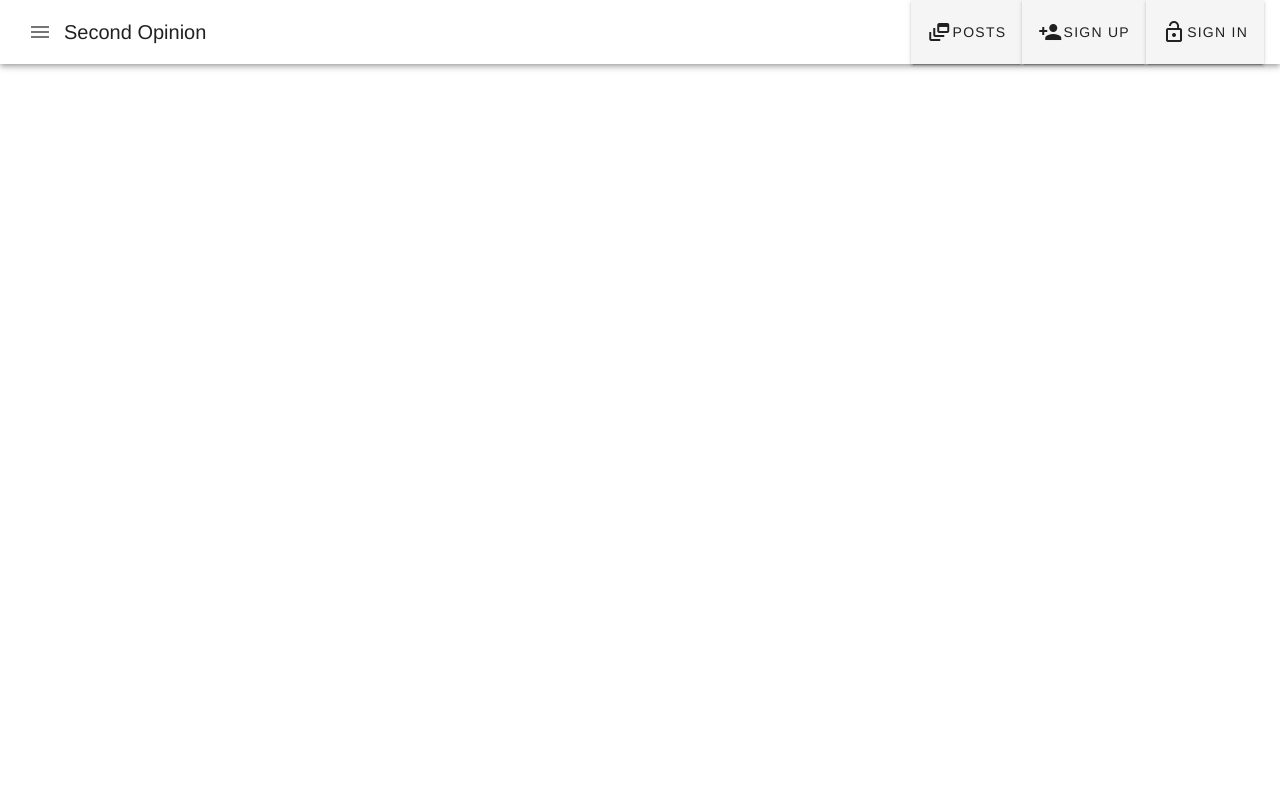
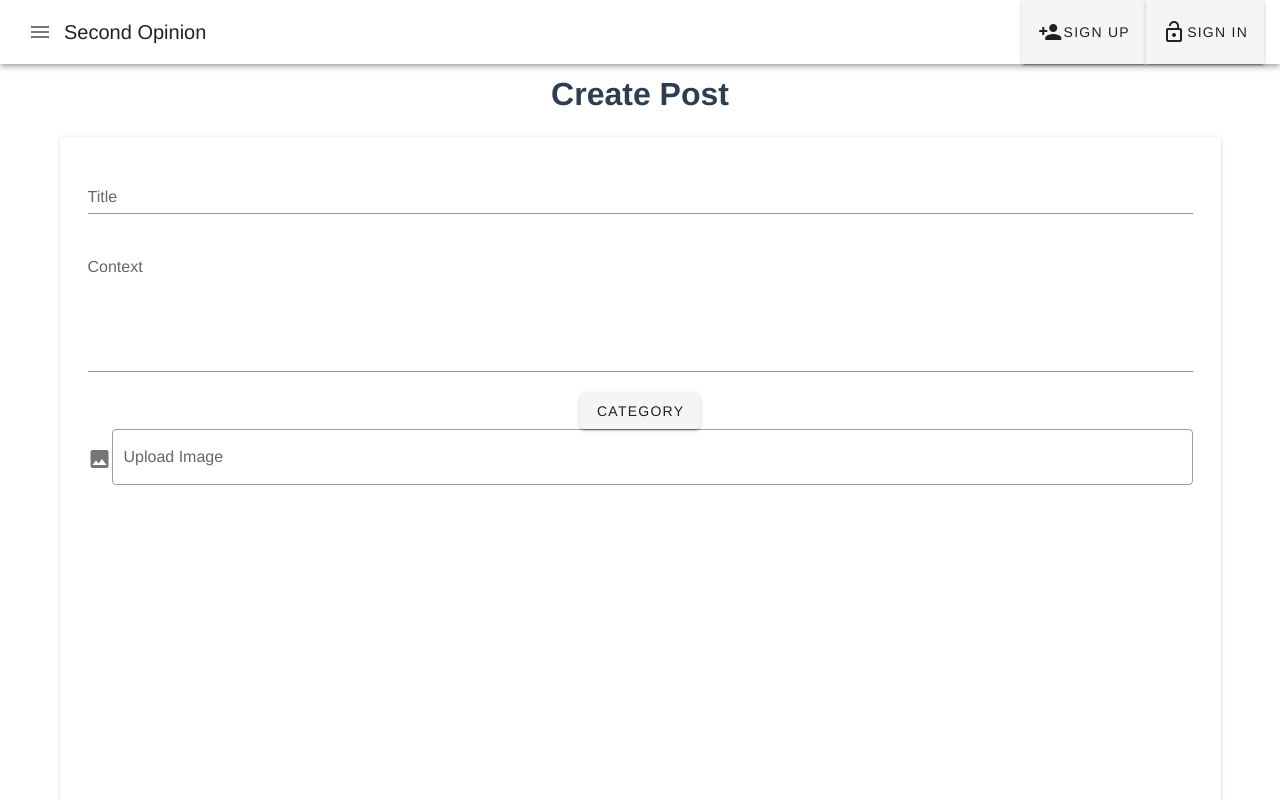
Before and after one commit to AdamCassidy/feedback-app, a Vue app: page /new in a window 1280 px wide. Shown: the top 800 px of the page. Built offline with nearby package versions, Linux system fonts and the light colour scheme.

Commit message:
Change Posts to Home and route to it after create
For simplicity and user convenience.

```diff
--- a/src/App.vue
+++ b/src/App.vue
@@ -17,6 +17,11 @@
         </v-toolbar-items>
     </v-toolbar>
     <v-navigation-drawer v-model="openDrawer" temporary absolute>
+        <v-container>
+            <h1>
+                <router-link to="/" tag="span" style="cursor: pointer">Second Opinion</router-link>
+            </h1>
+        </v-container>
         <v-list flat>
             <v-list-item-group>
                 <v-list-item v-for="item in drawerItems" :key="item.key" :to="item.link">
@@ -72,23 +77,12 @@ export default {
         },
         toolbarItems() {
             let toolbarItems = [{
-                    icon: "dynamic_feed",
-                    title: "Posts",
-                    link: "/posts",
-                },
-                {
-                    icon: "post_add",
-                    title: "Create Post",
-                    link: "/post/new",
-                },
-            ];
+                icon: "post_add",
+                title: "Create Post",
+                link: "/new",
+            }, ];
             if (!this.userIsAuthenticated) {
                 toolbarItems = [{
-                        icon: "dynamic_feed",
-                        title: "Posts",
-                        link: "/posts",
-                    },
-                    {
                         icon: "person_add",
                         title: "Sign up",
                         link: "/signup",
--- a/src/router/index.js
+++ b/src/router/index.js
@@ -1,6 +1,6 @@
 import Vue from "vue";
 import VueRouter from "vue-router";
-import Home from "../views/Home.vue";
+import Home from "../views/Post/Home.vue";
 
 Vue.use(VueRouter);
 
@@ -40,12 +40,6 @@ const routes = [
     name: "Cooking",
     component: () => import("../views/Cooking.vue"),
   },
-
-  {
-    path: "/posts",
-    name: "Posts",
-    component: () => import("../views/Post/Posts.vue"),
-  },
   {
     path: "/signup",
     name: "Sign-up",
@@ -62,12 +56,12 @@ const routes = [
     component: () => import("../views/Automotive.vue"),
   },
   {
-    path: "/post/new",
+    path: "/new",
     name: "createPost",
     component: () => import("../views/Post/CreatePost.vue"),
   },
   {
-    path: "/post/:id",
+    path: "/:id",
     name: "post",
     props: true,
     component: () => import("../views/Post/Post.vue"),
--- a/src/store/index.js
+++ b/src/store/index.js
@@ -92,11 +92,11 @@ export const store = new Vuex.Store({
       let key;
       let imageURL;
 
-      firebase
+      return firebase
         .auth()
         .currentUser.getIdToken(true)
         .then((idToken) => {
-          fetch(
+          return fetch(
             "https://feedback-project-20f04.firebaseio.com/posts.json?auth=" +
               idToken,
             {
@@ -141,12 +141,14 @@ export const store = new Vuex.Store({
                 id: key,
               });
               commit("setLoading", false);
+              return key;
             })
             .catch((error) => {
               commit("setLoading", false);
               console.log(error);
             });
         })
+
         .catch((error) => {
           console.log(error);
           commit("setLoading", false);
--- a/src/views/Automotive.vue
+++ b/src/views/Automotive.vue
@@ -16,7 +16,7 @@
                 <v-card-subtitle class=".justify-start">{{ post.date | date }}</v-card-subtitle>
                 <v-spacer></v-spacer>
                 <v-card-actions>
-                  <v-btn :to="'./post/' + post.id">
+                  <v-btn :to="'.//' + post.id">
                     <v-icon left>arrow_forward</v-icon>View
                   </v-btn>
                 </v-card-actions>
--- a/src/views/Cooking.vue
+++ b/src/views/Cooking.vue
@@ -16,7 +16,7 @@
                 <v-card-subtitle class=".justify-start">{{ post.date | date }}</v-card-subtitle>
                 <v-spacer></v-spacer>
                 <v-card-actions>
-                  <v-btn :to="'./post/' + post.id">
+                  <v-btn :to="'.//' + post.id">
                     <v-icon left>arrow_forward</v-icon>View
                   </v-btn>
                 </v-card-actions>
--- a/src/views/Home.vue
+++ /dev/null
@@ -1,25 +0,0 @@
-<template>
-  <div>
-    <v-container>
-      <v-container>
-        <h1>Second Opinion</h1>
-      </v-container>
-    </v-container>
-  </div>
-</template>
-
-<script>
-// @ is an alias to /src
-
-export default {
-  name: "Home",
-  computed: {
-    posts() {
-      return this.$store.getters.posts;
-    },
-  },
-};
-</script>
-
-<style lang="">
-</style>
--- a/src/views/HomeProjects.vue
+++ b/src/views/HomeProjects.vue
@@ -16,7 +16,7 @@
                 <v-card-subtitle class=".justify-start">{{ post.date | date }}</v-card-subtitle>
                 <v-spacer></v-spacer>
                 <v-card-actions>
-                                <v-btn :to="'./post/' + post.id">
+                  <v-btn :to="'.//' + post.id">
                     <v-icon left>arrow_forward</v-icon>View
                   </v-btn>
                 </v-card-actions>
--- a/src/views/Post/CreatePost.vue
+++ b/src/views/Post/CreatePost.vue
@@ -128,7 +128,10 @@ export default {
         category: "placeholder",
       };
 
-      this.$store.dispatch("createPost", postData);
+      this.$store.dispatch("createPost", postData).then((postId) => {
+        this.$router.push("/" + postId);
+        return;
+      });
     },
     onDismissed() {
       this.$store.dispatch("clearAuthError");
--- a/src/views/Post/Posts.vue
+++ b/src/views/Post/Home.vue
@@ -1,5 +1,8 @@
 <template>
 <v-container>
+    <v-container>
+        <h1>Second Opinion</h1>
+    </v-container>
     <v-row>
         <v-col v-for="post in posts" :key="post.id" cols="10">
             <v-card>
--- a/src/views/Sports.vue
+++ b/src/views/Sports.vue
@@ -1,9 +1,7 @@
 <template>
   <div class="sports">
     <v-container>
-      <v-container>
-        <h1>Sports</h1>
-      </v-container>
+      <h1>Sports</h1>
     </v-container>
     <v-container>
       <v-row>
@@ -18,7 +16,7 @@
                 <v-card-subtitle class=".justify-start">{{ post.date | date }}</v-card-subtitle>
                 <v-spacer></v-spacer>
                 <v-card-actions>
-                  <v-btn :to="'./post/' + post.id">
+                  <v-btn :to="'.//' + post.id">
                     <v-icon left>arrow_forward</v-icon>View
                   </v-btn>
                 </v-card-actions>
```
Lines whose indentation alone changed are shown as unchanged.
